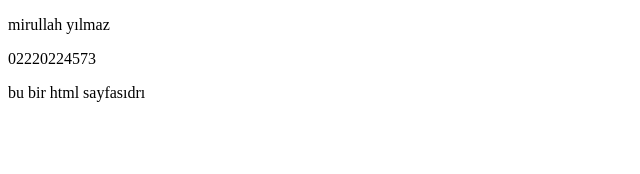
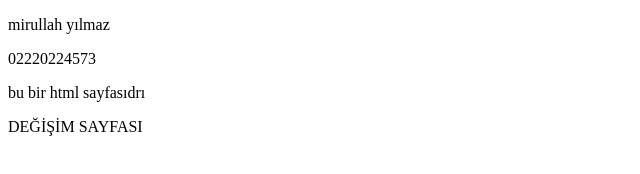
Before and after one commit to mir-yilmaz/ymg5, a plain HTML site: page index.html in a window 1280 px wide. Shown: the whole page, without its empty margins (0-640 px from the left). Drawn offline with Linux system fonts and the light colour scheme.

Commit message:
Update index.html

```diff
--- a/index.html
+++ b/index.html
@@ -8,5 +8,6 @@
   <p>02220224573</p>
    <p>bu bir html sayfasıdrı</p>
 
+  <p> DEĞİŞİM SAYFASI</p>
 </body>
 </html>
```
